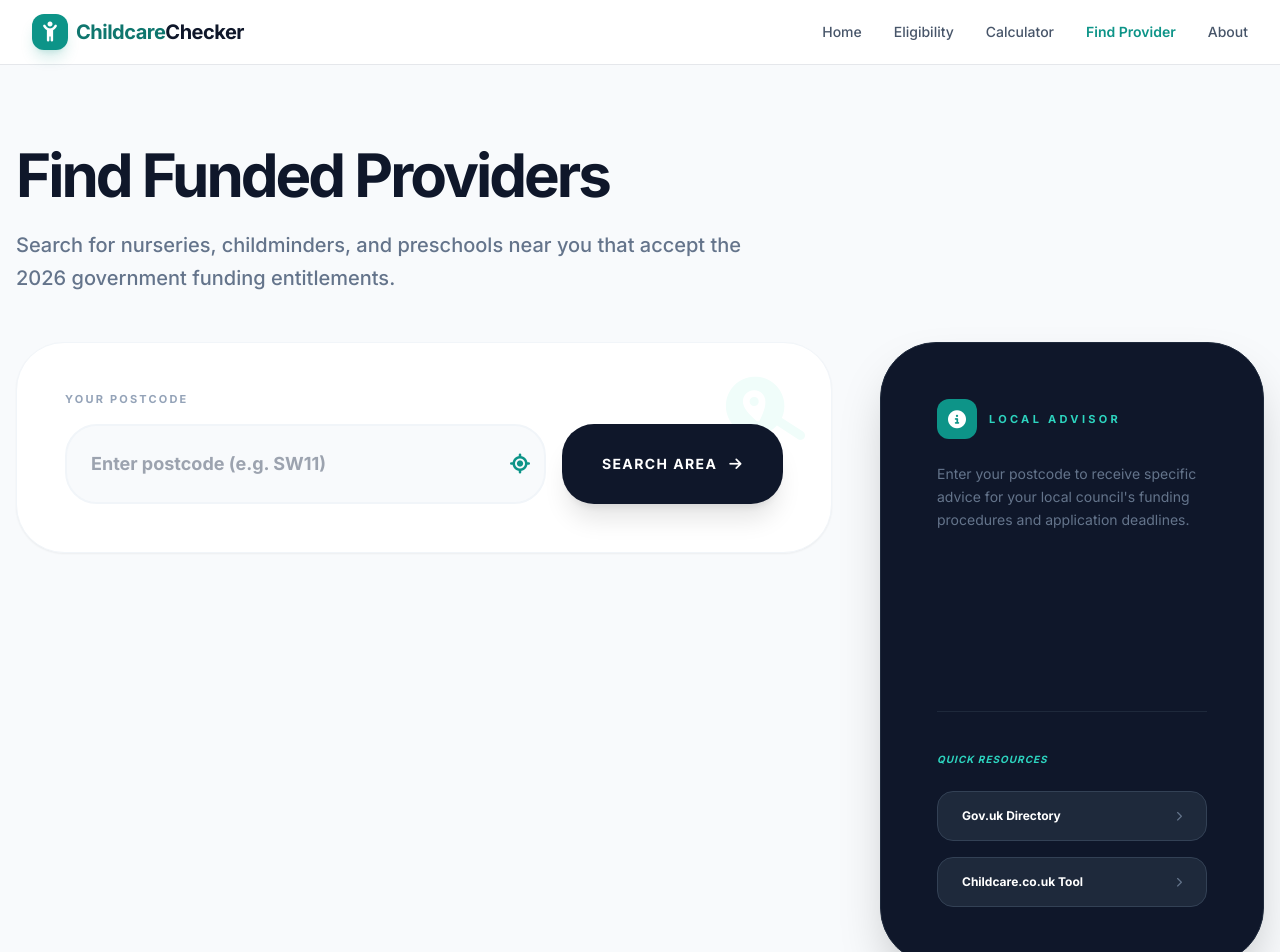
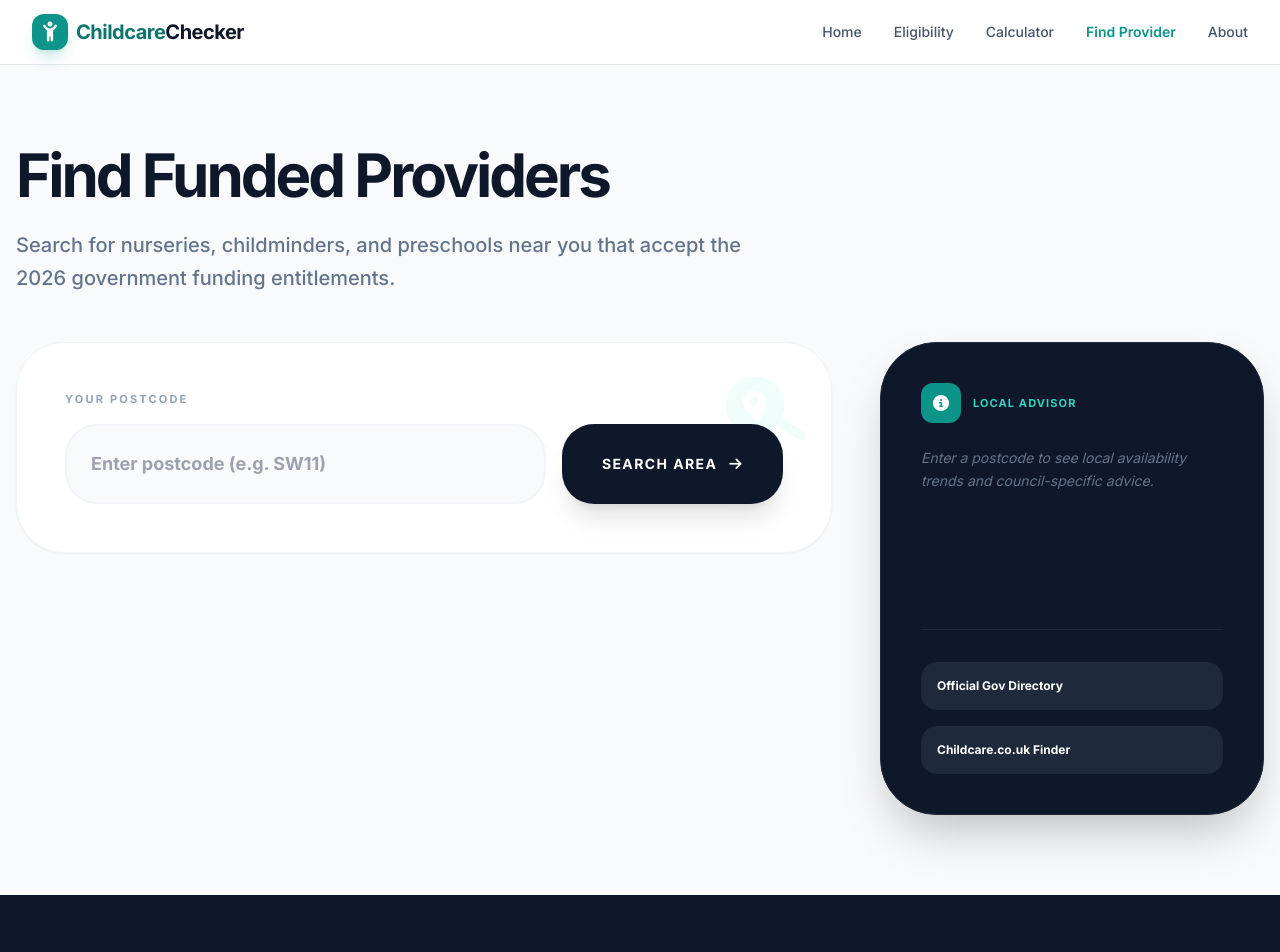
Before and after one commit to tramanpham161/vercel-2, a React (Vite) app: page /find in a window 1280 px wide. Shown: the top 952 px of the page. Built offline with nearby package versions, Linux system fonts and the light colour scheme.

Commit message:
Update FindProvider.tsx

```diff
--- a/pages/FindProvider.tsx
+++ b/pages/FindProvider.tsx
@@ -1,3 +1,4 @@
+
 import React, { useState } from 'react';
 import { Provider } from '../types';
 import { GoogleGenAI, Type } from '@google/genai';
@@ -10,39 +11,44 @@ const FindProvider: React.FC = () => {
   const [results, setResults] = useState<Provider[]>([]);
   const [error, setError] = useState<string | null>(null);
 
-  const handleSearch = async (e: React.FormEvent) => {
-    e.preventDefault();
-    const cleanPostcode = postcode.trim().toUpperCase();
-    if (!cleanPostcode) return;
+  const mockResults: Provider[] = [
+    { id: '1', name: 'Little Explorers Nursery', type: 'Nursery', rating: 'Outstanding', distance: '0.4 miles', offers: ['9m+', '2y', '3-4y'], address: '12 High Street, London' },
+    { id: '2', name: 'Sunny Days Childminding', type: 'Childminder', rating: 'Good', distance: '0.8 miles', offers: ['2y', '30h'], address: '45 Park Avenue, London' },
+    { id: '3', name: 'St. Mary\'s Preschool', type: 'Preschool', rating: 'Good', distance: '1.2 miles', offers: ['3-4y', '30h'], address: 'Church Lane, London' }
+  ];
+
+  const handleSearch = async (e?: React.FormEvent, isDemo = false) => {
+    e?.preventDefault();
+    const cleanPostcode = postcode.trim().toUpperCase() || 'SW1A 1AA';
 
     setLoading(true);
     setIsSearching(true);
     setError(null);
     setResults([]);
 
+    if (isDemo) {
+      setTimeout(() => {
+        setResults(mockResults);
+        setShowAdvice(true);
+        setLoading(false);
+      }, 1000);
+      return;
+    }
+
     try {
-      // 1. Check if API Key exists
       const apiKey = process.env.API_KEY;
-      if (!apiKey || apiKey === 'undefined') {
+      if (!apiKey || apiKey === 'undefined' || apiKey.length < 5) {
         throw new Error("MISSING_API_KEY");
       }
 
       const ai = new GoogleGenAI({ apiKey });
-
       const response = await ai.models.generateContent({
         model: 'gemini-3-flash-preview',
-        contents: {
+        contents: [{
           parts: [{
-            text: `Act as a childcare directory API. Generate a JSON array of 6 realistic but fictional childcare providers (nurseries, childminders, preschools) located near the UK postcode area: ${cleanPostcode}.
-
-                  Requirements:
-                  - The names must sound British and local to the area.
-                  - Addresses must be formatted correctly for the UK.
-                  - Ratings must be either 'Outstanding' or 'Good'.
-                  - Distances must be between 0.2 and 4.5 miles.
-                  - Offers must include at least two of: ['9m+', '2y', '3-4y', '30h'].`
+            text: `Generate 6 realistic childcare providers near UK postcode ${cleanPostcode}. Return as a JSON array.`
           }]
-        },
+        }],
         config: {
           responseMimeType: "application/json",
           responseSchema: {
@@ -55,10 +61,7 @@ const FindProvider: React.FC = () => {
                 type: { type: Type.STRING },
                 rating: { type: Type.STRING },
                 distance: { type: Type.STRING },
-                offers: {
-                  type: Type.ARRAY,
-                  items: { type: Type.STRING }
-                },
+                offers: { type: Type.ARRAY, items: { type: Type.STRING } },
                 address: { type: Type.STRING }
               },
               required: ["id", "name", "type", "rating", "distance", "offers", "address"]
@@ -67,52 +70,18 @@ const FindProvider: React.FC = () => {
         }
       });
 
-      const responseText = response.text;
-      if (!responseText) {
-        throw new Error("EMPTY_RESPONSE");
-      }
-
-      // Ensure we only have the JSON part (strip markdown if model ignores responseMimeType)
-      const jsonStart = responseText.indexOf('[');
-      const jsonEnd = responseText.lastIndexOf(']') + 1;
-      const cleanJson = responseText.substring(jsonStart, jsonEnd);
-
-      const data = JSON.parse(cleanJson);
-
-      if (!Array.isArray(data)) {
-        throw new Error("INVALID_FORMAT");
-      }
-
+      const data = JSON.parse(response.text);
       setResults(data);
       setShowAdvice(true);
     } catch (err: any) {
       console.error("Search failed:", err);
-
-      let userFriendlyMessage = "We couldn't retrieve results for that area. Please check the official GOV.UK link below.";
-
       if (err.message === "MISSING_API_KEY") {
-        userFriendlyMessage = "API Key not found. Please ensure the API_KEY environment variable is set in your Vercel project settings.";
-      } else if (err.message.includes('401') || err.message.includes('API key not valid')) {
-        userFriendlyMessage = "The API key provided is invalid. Please check your credentials.";
-      } else if (err.message.includes('safety') || err.message.includes('blocked')) {
-        userFriendlyMessage = "The search was blocked by safety filters. Please try a different postcode.";
-      } else if (err.message === "EMPTY_RESPONSE" || err.message === "INVALID_FORMAT") {
-        userFriendlyMessage = "The provider database returned an unexpected response. Please try searching again.";
+        setError("API_CONFIG_REQUIRED");
+      } else {
+        setError("An error occurred while searching. Please try again or use the official links.");
       }
-
-      setError(userFriendlyMessage);
     } finally {
       setLoading(false);
-    }
-  };
-
-  const handleUseLocation = () => {
-    if (navigator.geolocation) {
-      navigator.geolocation.getCurrentPosition((pos) => {
-        setPostcode('SW1A 1AA');
-      }, (err) => {
-        console.warn("Location access denied", err);
-      });
     }
   };
 
@@ -132,25 +101,16 @@ const FindProvider: React.FC = () => {
             <div className="absolute top-0 right-0 p-8">
                 <i className="fa-solid fa-magnifying-glass-location text-teal-50 text-7xl -rotate-12"></i>
             </div>
-            <form onSubmit={handleSearch} className="relative z-10">
+            <form onSubmit={(e) => handleSearch(e)} className="relative z-10">
                 <label className="text-[11px] font-black text-slate-400 uppercase tracking-[0.2em] mb-4 block">Your Postcode</label>
                 <div className="flex flex-col sm:flex-row gap-4">
-                    <div className="relative flex-grow">
                     <input
                         type="text"
                         placeholder="Enter postcode (e.g. SW11)"
                         value={postcode}
                         onChange={(e) => setPostcode(e.target.value.toUpperCase())}
-                            className="w-full p-6 bg-slate-50 border-2 border-slate-100 rounded-[2rem] font-bold text-lg focus:border-teal-600 outline-none transition"
+                        className="flex-grow p-6 bg-slate-50 border-2 border-slate-100 rounded-[2rem] font-bold text-lg focus:border-teal-600 outline-none transition"
                     />
-                        <button
-                            type="button"
-                            onClick={handleUseLocation}
-                            className="absolute right-4 top-1/2 -translate-y-1/2 text-teal-600 hover:text-teal-700 transition"
-                        >
-                            <i className="fa-solid fa-location-crosshairs text-xl"></i>
-                        </button>
-                    </div>
                     <button
                         type="submit"
                         disabled={loading}
@@ -164,42 +124,37 @@ const FindProvider: React.FC = () => {
 
           {isSearching && (
             <div className="space-y-6 animate-in fade-in slide-in-from-bottom-4 duration-700">
-                <div className="flex items-center justify-between px-6">
-                    <h3 className="text-xl font-black text-slate-900">Nearby Providers</h3>
-                    {!loading && results.length > 0 && <span className="text-xs font-bold text-slate-400 uppercase tracking-widest">{results.length} results found</span>}
-                </div>
-
                 <div className="mx-6 p-4 bg-teal-50 border border-teal-100 rounded-2xl flex items-start gap-3">
                   <i className="fa-solid fa-circle-info text-teal-600 mt-1"></i>
                   <p className="text-sm text-teal-800 font-medium leading-relaxed">
-                    This list is AI-generated for illustrative purposes. For the official directory of registered providers in your area, please check the{' '}
-                    <a
-                      href="https://www.gov.uk/find-free-early-education"
-                      target="_blank"
-                      rel="noopener noreferrer"
-                      className="font-bold underline hover:text-teal-600 transition"
-                    >
-                      official Gov.uk finder
-                    </a>.
+                    This list is AI-generated for illustrative purposes. For official data, check the{' '}
+                    <a href="https://www.gov.uk/find-free-early-education" target="_blank" rel="noopener noreferrer" className="font-bold underline">official Gov.uk finder</a>.
                   </p>
                 </div>
 
                 {loading ? (
                   <div className="grid grid-cols-1 md:grid-cols-2 gap-6 p-6">
-                    {[1, 2, 3, 4, 5, 6].map(i => (
+                    {[1, 2, 3, 4].map(i => (
                       <div key={i} className="bg-slate-50 h-64 rounded-[2.5rem] animate-pulse"></div>
                     ))}
                   </div>
+                ) : error === "API_CONFIG_REQUIRED" ? (
+                  <div className="p-12 text-center bg-amber-50 rounded-[3rem] border border-amber-100 mx-6">
+                    <i className="fa-solid fa-gears text-amber-400 text-3xl mb-4"></i>
+                    <h3 className="text-amber-900 font-black text-xl mb-2">Setup Required</h3>
+                    <p className="text-amber-700 text-sm max-w-sm mx-auto mb-8 leading-relaxed">
+                      To enable live searching, please add your <strong>API_KEY</strong> to the Vercel Environment Variables and redeploy.
+                    </p>
+                    <button
+                      onClick={() => handleSearch(undefined, true)}
+                      className="px-8 py-4 bg-amber-600 text-white rounded-2xl font-black text-xs uppercase tracking-widest hover:bg-amber-700 transition shadow-lg"
+                    >
+                      View Demo Results
+                    </button>
+                  </div>
                 ) : error ? (
                   <div className="p-12 text-center bg-red-50 rounded-[3rem] border border-red-100 mx-6">
-                    <i className="fa-solid fa-circle-exclamation text-red-400 text-3xl mb-4"></i>
-                    <p className="text-red-700 font-bold max-w-sm mx-auto leading-relaxed">{error}</p>
-                    <button
-                      onClick={handleSearch}
-                      className="mt-6 text-sm font-black text-red-600 uppercase tracking-widest hover:text-red-800 transition"
-                    >
-                      Try Again <i className="fa-solid fa-rotate-right ml-1"></i>
-                    </button>
+                    <p className="text-red-700 font-bold">{error}</p>
                   </div>
                 ) : (
                   <div className="grid grid-cols-1 md:grid-cols-2 gap-6">
@@ -208,36 +163,17 @@ const FindProvider: React.FC = () => {
                             <div className="flex justify-between items-start mb-6">
                                 <div>
                                     <span className="text-[10px] font-black text-teal-600 uppercase tracking-widest block mb-1">{provider.type}</span>
-                                    <h4 className="text-xl font-black text-slate-900 group-hover:text-teal-700 transition">{provider.name}</h4>
+                                    <h4 className="text-xl font-black text-slate-900">{provider.name}</h4>
                                 </div>
-                                <div className="bg-slate-900 text-white text-[10px] px-3 py-1 rounded-full font-black uppercase tracking-widest">
-                                    {provider.rating}
+                                <span className="bg-slate-900 text-white text-[10px] px-3 py-1 rounded-full font-black uppercase">{provider.rating}</span>
                             </div>
-                            </div>
-
-                            <p className="text-slate-400 text-xs mb-6 flex items-center gap-2">
-                                <i className="fa-solid fa-location-dot"></i> {provider.address} • {provider.distance}
-                            </p>
-
+                            <p className="text-slate-400 text-xs mb-6"><i className="fa-solid fa-location-dot mr-2"></i>{provider.address} • {provider.distance}</p>
                             <div className="flex flex-wrap gap-2 mb-8">
                                 {provider.offers.map(tag => (
-                                    <span key={tag} className="px-3 py-1 bg-slate-50 border border-slate-100 rounded-lg text-[10px] font-black text-slate-500 uppercase">
-                                        {tag} Funded
-                                    </span>
+                                    <span key={tag} className="px-3 py-1 bg-slate-50 border border-slate-100 rounded-lg text-[10px] font-black text-slate-500 uppercase">{tag} Funded</span>
                                 ))}
                             </div>
-
-                            <div className="flex gap-3">
-                                <button className="flex-grow py-4 bg-slate-900 text-white rounded-xl font-black text-[11px] uppercase tracking-widest hover:bg-teal-600 transition">
-                                    View Details
-                                </button>
-                                <a
-                                    href="https://www.childcare.co.uk" target="_blank" rel="noopener noreferrer"
-                                    className="p-4 bg-slate-50 border border-slate-100 rounded-xl text-slate-400 hover:text-teal-600 hover:border-teal-200 transition"
-                                >
-                                    <i className="fa-solid fa-external-link"></i>
-                                </a>
-                            </div>
+                            <button className="w-full py-4 bg-slate-900 text-white rounded-xl font-black text-[11px] uppercase tracking-widest hover:bg-teal-600 transition">View Details</button>
                         </div>
                     ))}
                   </div>
@@ -247,72 +183,24 @@ const FindProvider: React.FC = () => {
         </div>
 
         <div className="lg:sticky lg:top-24 space-y-8">
-            <div className="bg-slate-900 rounded-[3.5rem] p-10 md:p-14 text-white shadow-2xl relative border border-slate-800">
-                <div className="relative z-10">
+            <div className="bg-slate-900 rounded-[3.5rem] p-10 text-white shadow-2xl relative border border-slate-800">
                 <div className="flex items-center gap-3 mb-6">
-                        <div className="w-10 h-10 rounded-xl bg-teal-600 flex items-center justify-center text-white">
-                            <i className="fa-solid fa-info-circle text-lg"></i>
+                    <div className="w-10 h-10 rounded-xl bg-teal-600 flex items-center justify-center text-white"><i className="fa-solid fa-info-circle"></i></div>
+                    <span className="text-[11px] font-black text-teal-400 uppercase tracking-widest">Local Advisor</span>
                 </div>
-                        <span className="text-[11px] font-black text-teal-400 uppercase tracking-[0.3em]">Local Advisor</span>
-                    </div>
-
-                    <div className="min-h-[200px] flex flex-col">
-                        {loading ? (
-                            <div className="space-y-4 animate-pulse">
-                                <div className="h-4 bg-slate-800 rounded w-3/4"></div>
-                                <div className="h-4 bg-slate-800 rounded w-full"></div>
-                                <div className="h-4 bg-slate-800 rounded w-5/6"></div>
-                                <div className="h-4 bg-slate-800 rounded w-2/3 mt-8"></div>
-                            </div>
-                        ) : showAdvice ? (
-                            <div className="space-y-6">
-                                <div>
-                                    <h6 className="text-teal-400 font-black text-[10px] uppercase tracking-widest mb-2">Council Directory</h6>
-                                    <p className="text-slate-300 text-sm leading-relaxed font-medium italic">
-                                        For {postcode}, your local council holds the definitive list of providers registered for the 2026 funding entitlements.
+                <div className="min-h-[150px]">
+                    {showAdvice ? (
+                        <p className="text-slate-300 text-sm leading-relaxed italic">
+                            For {postcode || 'your area'}, demand for funded spaces is high. We recommend contacting at least 3 nurseries to compare availability for the 2026 intake.
                         </p>
-                                </div>
-                                <div>
-                                    <h6 className="text-teal-400 font-black text-[10px] uppercase tracking-widest mb-2">Availability</h6>
-                                    <p className="text-slate-300 text-sm leading-relaxed font-medium italic">
-                                        Childcare demand in this area is high. We recommend contacting providers as soon as you have your eligibility code.
-                                    </p>
-                                </div>
-                            </div>
                     ) : (
-                            <p className="text-slate-500 text-sm leading-relaxed">
-                                Enter your postcode to receive specific advice for your local council's funding procedures and application deadlines.
-                            </p>
+                        <p className="text-slate-500 text-sm leading-relaxed italic">Enter a postcode to see local availability trends and council-specific advice.</p>
                     )}
                 </div>
-
-                    <div className="mt-12 pt-10 border-t border-slate-800">
-                        <h5 className="text-[10px] font-black uppercase tracking-widest text-teal-400 mb-6 italic">Quick Resources</h5>
-                        <div className="space-y-4">
-                            <a
-                                href="https://www.gov.uk/find-free-early-education" target="_blank" rel="noopener noreferrer"
-                                className="w-full py-4 bg-slate-800 border border-slate-700 rounded-2xl flex items-center justify-between px-6 hover:bg-slate-700 transition group"
-                            >
-                                <span className="font-bold text-xs">Gov.uk Directory</span>
-                                <i className="fa-solid fa-chevron-right text-[10px] text-slate-500 group-hover:text-teal-400"></i>
-                            </a>
-                            <a
-                                href="https://www.childcare.co.uk" target="_blank" rel="noopener noreferrer"
-                                className="w-full py-4 bg-slate-800 border border-slate-700 rounded-2xl flex items-center justify-between px-6 hover:bg-slate-700 transition group"
-                            >
-                                <span className="font-bold text-xs">Childcare.co.uk Tool</span>
-                                <i className="fa-solid fa-chevron-right text-[10px] text-slate-500 group-hover:text-teal-400"></i>
-                            </a>
+                <div className="mt-8 pt-8 border-t border-slate-800 space-y-4">
+                    <a href="https://www.gov.uk/find-free-early-education" target="_blank" className="block p-4 bg-slate-800 rounded-2xl text-xs font-bold hover:bg-slate-700 transition">Official Gov Directory</a>
+                    <a href="https://www.childcare.co.uk" target="_blank" className="block p-4 bg-slate-800 rounded-2xl text-xs font-bold hover:bg-slate-700 transition">Childcare.co.uk Finder</a>
                 </div>
-                    </div>
-                </div>
-            </div>
-
-            <div className="bg-teal-600 rounded-[2.5rem] p-10 text-white shadow-xl shadow-teal-600/10">
-                <h4 className="text-xl font-black mb-4">Did you know?</h4>
-                <p className="text-teal-50 text-sm leading-relaxed font-medium">
-                    The 30-hour entitlement is term-time only (38 weeks), but most nurseries will allow you to "stretch" these hours across the full year.
-                </p>
             </div>
         </div>
       </div>
```
Lines whose indentation alone changed are shown as unchanged.
